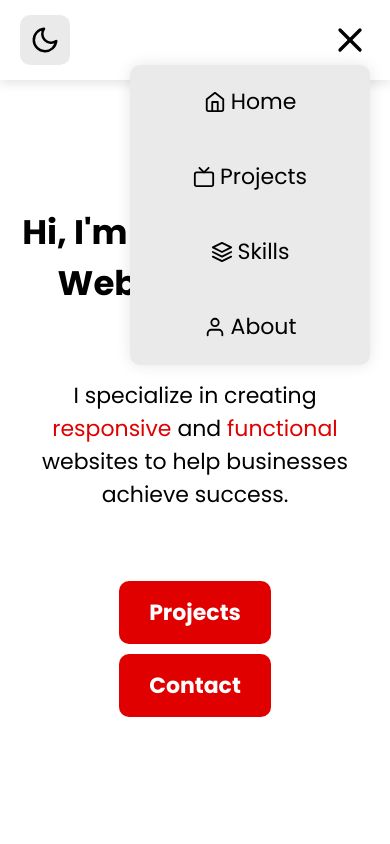
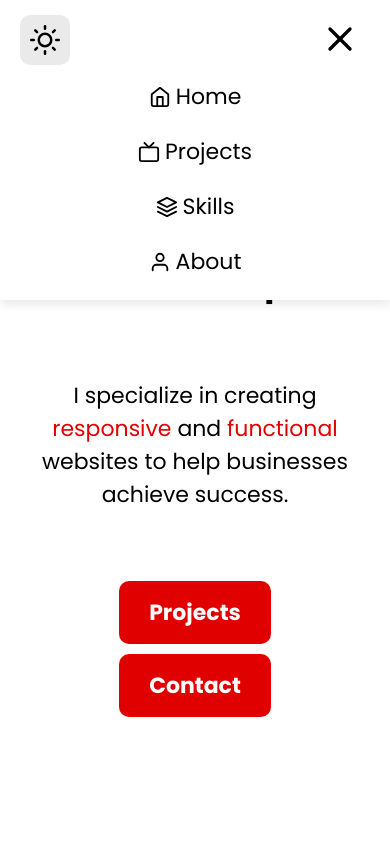
Before and after one commit to regmysss/regmysss.github.io, a React (Vite) app: page / in a window 390 px wide. Both pictures are taken after a click on the button 350 px from the left and 40 px from the top of the page. Shown: the top 844 px of the page. Built offline with nearby package versions, Linux system fonts and the light colour scheme.

Commit message:
feat: Implement responsive navigation in Header component with framer-motion animations and dynamic menu items

```diff
--- a/src/components/Header.jsx
+++ b/src/components/Header.jsx
@@ -1,67 +1,110 @@
-import { useContext, useState } from 'react';
-import '../styles/header.css';
+import { useContext, useEffect, useState } from 'react';
 import { FiSun, FiMoon, FiMenu, FiX } from "react-icons/fi";
 import { ModalContext } from '../context/ModalContext';
-import { FiHome, FiTv, FiLayers, FiUser } from "react-icons/fi";
+import { motion, AnimatePresence } from "framer-motion";
+import { menuItems } from '../data/menu';
+import '../styles/header.css';
 
 export const Header = ({ theme, setTheme }) => {
     const [isMenuOpen, setIsMenuOpen] = useState(false);
+    const [currentWidth, setCurrentWidth] = useState(window.innerWidth);
     const { setIsModalOpen } = useContext(ModalContext);
+
+    useEffect(() => {
+        const handleResize = () => {
+            if (window.innerWidth <= 640)
+                setIsMenuOpen(false);
+            else
+                setIsMenuOpen(true);
+
+            setCurrentWidth(window.innerWidth);
+        }
+
+        handleResize();
+        window.addEventListener('resize', handleResize);
+
+        return () => {
+            window.removeEventListener('resize', handleResize);
+        }
+    }, []);
 
     const toggleTheme = () => {
         setTheme(theme === 'light' ? 'dark' : 'light');
     };
 
     const toggleMenu = () => {
+        if (currentWidth >= 640) return;
+
         setIsMenuOpen(!isMenuOpen);
     };
 
     return (
         <header id='header'>
+            <div className='header-wrapper'>
                 <div className='header-content'>
+                    {
+                        currentWidth >= 640 ?
+                            (
                                 <nav className='nav'>
                                     <ul className='nav-list'>
-                        <li><a href="."><FiHome />Home</a></li>
-                        <li><a href="#projects"><FiTv />Projects</a></li>
-                        <li><a href="#skills"><FiLayers />Skills</a></li>
-                        <li><a href="#about"><FiUser />About</a></li>
+                                        {
+                                            menuItems.map((item, index) => (
+                                                <li
+                                                    key={index}
+                                                    onClick={toggleMenu}
+                                                >
+                                                    <a href={item.href}><item.icon />{item.label}</a>
+                                                </li>
+                                            ))
+                                        }
                                     </ul>
                                 </nav>
-                <div className='header-btns'>
+                            )
+                            :
+                            (
+                                <AnimatePresence>
+                                    {
+                                        isMenuOpen &&
+                                        <motion.nav
+                                            initial={{ height: 0 }}
+                                            animate={{ height: 'auto' }}
+                                            exit={{ height: 0 }}
+                                            transition={{ duration: 0.4 }}
+                                            className='nav'
+                                        >
+                                            <ul className='nav-list'>
+                                                {
+                                                    menuItems.map((item, index) => (
+                                                        <motion.li
+                                                            key={index}
+                                                            initial={{ opacity: 0, x: 100 }}
+                                                            animate={{ opacity: 1, x: 0 }}
+                                                            transition={{ duration: 0.3, delay: index * 0.1 }}
+                                                            onClick={toggleMenu}
+                                                        >
+                                                            <a href={item.href}><item.icon />{item.label}</a>
+                                                        </motion.li>
+                                                    ))
+                                                }
+                                            </ul>
+                                        </motion.nav>
+                                    }
+                                </AnimatePresence>
+                            )
+                    }
+                    <div className='header-buttons'>
                         <button className='btn-contact' onClick={() => setIsModalOpen(true)}>
                             Contact
                         </button>
                         <button className='btn-theme' onClick={toggleTheme}>
-                        {
-                            theme === 'dark' ?
-                                <FiSun className='icon-theme' /> :
-                                <FiMoon className='icon-theme' />
-                        }
+                            {theme === 'light' ? <FiSun /> : <FiMoon />}
+                        </button>
+                        <button className='btn-menu' onClick={toggleMenu}>
+                            {isMenuOpen ? <FiX /> : <FiMenu />}
                         </button>
                     </div>
-                <div className='header-mobile'>
-                    <button
-                        className='btn-menu'
-                        onClick={toggleMenu}>
-                        {
-                            isMenuOpen ?
-                                <FiX /> :
-                                <FiMenu />
-                        }
-                    </button>
-                    {
-                        isMenuOpen &&
-                        <nav className='nav-mobile'>
-                            <ul className='nav-list'>
-                                <li onClick={toggleMenu}><a href="#home"><FiHome />Home</a></li>
-                                <li onClick={toggleMenu}><a href="#projects"><FiTv />Projects</a></li>
-                                <li onClick={toggleMenu}><a href="#skills"><FiLayers />Skills</a></li>
-                                <li onClick={toggleMenu}><a href="#about"><FiUser />About</a></li>
-                            </ul>
-                        </nav>
-                    }
                 </div>
             </div>
-        </header>
+        </header >
     )
 };
--- /dev/null
+++ b/src/data/menu.js
@@ -0,0 +1,8 @@
+import { FiHome, FiTv, FiLayers, FiUser } from "react-icons/fi";
+
+export const menuItems = [
+    { icon: FiHome, label: 'Home', href: '.' },
+    { icon: FiTv, label: 'Projects', href: '#projects' },
+    { icon: FiLayers, label: 'Skills', href: '#skills' },
+    { icon: FiUser, label: 'About', href: '#about' },
+];
--- a/src/index.css
+++ b/src/index.css
@@ -4,7 +4,11 @@
   font-family: "Poppins", serif;
 }
 
-:root{
+body {
+  margin-top: 80px;
+}
+
+:root {
   --small-font-size: 16px;
   --medium-font-size: 22px;
   --large-font-size: 34px;
--- a/src/styles/header.css
+++ b/src/styles/header.css
@@ -1,21 +1,25 @@
 #header {
     background-color: var(--main-background-color);
-    position: sticky;
+    z-index: 999;
+    position: fixed;
     top: 0;
     left: 0;
     width: 100%;
     box-shadow: 0 4px 10px var(--main-shadow-color);
-    z-index: 999;
+}
+
+.header-wrapper {
+    max-width: 1400px;
+    margin: auto;
+    padding: 0 20px;
+    overflow: hidden;
 }
 
 .header-content {
     display: flex;
     align-items: center;
     justify-content: space-between;
-    margin: auto;
-    max-width: 1400px;
-    height: 80px;
-    padding: 0 20px;
+    min-height: 80px;
 }
 
 .nav-list {
@@ -53,77 +57,82 @@
     color: var(--main-text-color);
 }
 
+.header-buttons {
+    display: flex;
+    align-items: center;
+    gap: 20px;
+}
+
+.btn-contact,
+.btn-menu,
+.btn-theme {
+    all: unset;
+    cursor: pointer;
+    display: flex;
+    justify-content: center;
+    align-items: center;
+    height: 50px;
+    min-width: 50px;
+    border-radius: 10px;
+}
+
 .btn-contact {
-    all: unset;
-    padding: 0px 25px;
     background-color: var(--main-button-background-color);
     color: var(--main-button-text-color);
     font-size: var(--medium-font-size);
     font-weight: bold;
-    border-radius: 10px;
-    cursor: pointer;
+    padding: 0 15px;
 }
 
 .btn-theme {
-    all: unset;
-    display: flex;
-    justify-content: center;
-    align-items: center;
-    padding: 10px 10px;
-    font-size: 30px;
     background-color: var(--secondary-background-color);
     color: var(--main-background-icon-color);
+    font-size: 30px;
     border-radius: 10px;
-    cursor: pointer;
 }
 
-.header-btns {
-    display: flex;
-    gap: 20px;
+.btn-menu {
+    color: var(--main-text-color);
+    font-size: 40px;
 }
 
-.header-mobile {
+.hide {
     display: none;
 }
 
-.btn-menu {
-    all: unset;
-    display: flex;
-    justify-content: center;
-    align-items: center;
-    font-size: 40px;
-    color: var(--main-text-color);
-    cursor: pointer;
+@media (min-width: 576px) {
+    .btn-menu {
+        display: none;
+    }
 }
 
-@media (max-width: 768px) {
+@media (max-width: 778px) {
     .btn-contact {
         display: none;
     }
 }
 
-@media (max-width: 576px) {
-    .nav {
-        display: none;
+@media (max-width: 640px) {
+    .header-content {
+        flex-direction: column-reverse;
+        align-items: center;
     }
 
-    .nav-mobile {
-        background-color: var(--secondary-background-color);
-        position: fixed;
-        top: 65px;
-        right: 20px;
-        width: 200px;
-        border-radius: 10px;
-        box-shadow: 0 0 15px rgba(0, 0, 0, 0.1);
-        text-align: center;
-        padding: 20px;
+    .header-buttons {
+        width: 100%;
+        justify-content: space-between;
+        height: 80px;
+    }
+
+    .btn-menu {
+        display: block;
     }
 
     .nav-list {
+        width: 100%;
         display: grid;
-    }
-
-    .header-mobile {
-        display: block;
+        justify-content: center;
+        gap: 20px;
+        margin-bottom: 20px;
     }
 }
--- a/src/styles/home.css
+++ b/src/styles/home.css
@@ -48,7 +48,7 @@
     color: var(--selection-text-color);
 }
 
-@media (min-width: 768px) {
+@media (min-width: 778px) {
     .btn-contact-home {
         display: none;
     }
```
Lines whose indentation alone changed are shown as unchanged.
